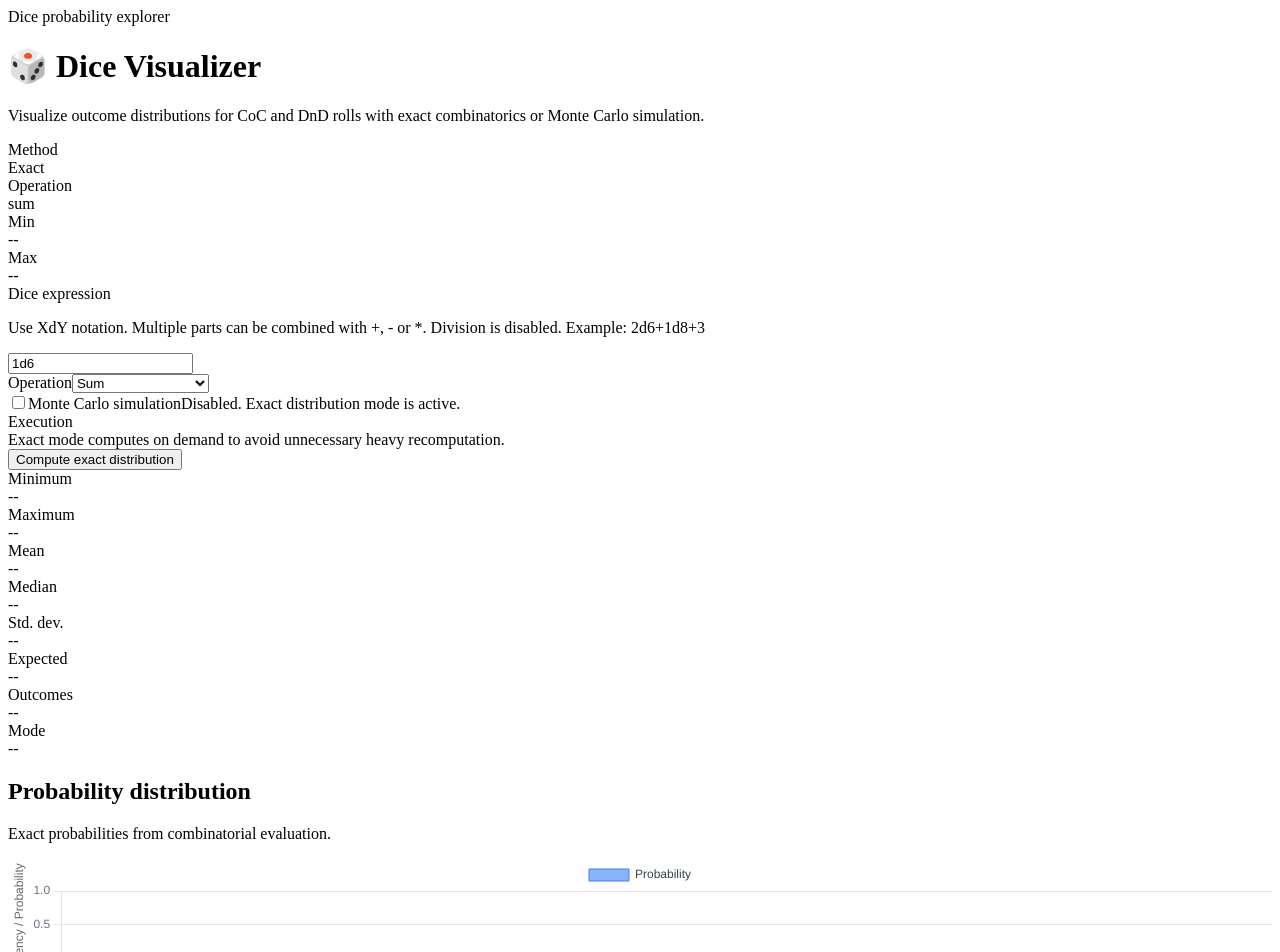
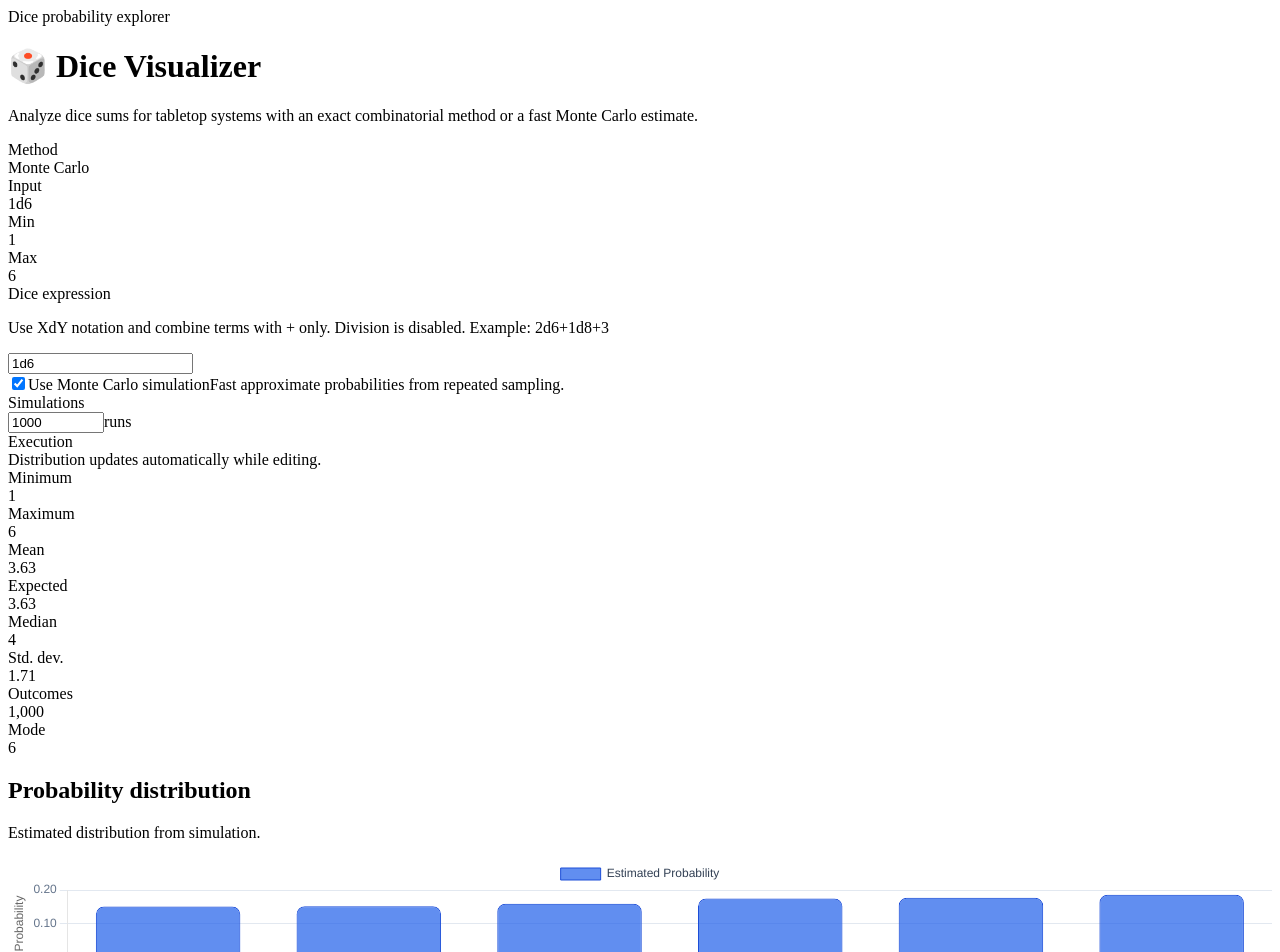
Before and after one commit to Trance-0/DiceVisualize, a Next.js app in the folder dice/: page / in a window 1280 px wide. Shown: the top 952 px of the page. Built offline with nearby package versions, Linux system fonts and the light colour scheme.

Commit message:
Align page.tsx structure with restored theme direction

```diff
--- a/dice/src/app/page.tsx
+++ b/dice/src/app/page.tsx
@@ -31,155 +31,123 @@ interface DiceRoll {
 }
 
 function parseDiceExpression(expression: string): DiceRoll[] {
+  const sanitized = expression.replace(/\s+/g, "");
+
+  if (sanitized.includes("/")) {
+    throw new Error("Division is not supported.");
+  }
+
   const parseNode = (expr: string): DiceRoll => {
     if (expr.includes("d")) {
       const match = expr.match(/^(\d+)d(\d+)$/);
       if (!match) {
-        throw new Error("Invalid dice expression. Use format like '1d6' or constant '1'");
+        throw new Error("Invalid base dice expression. Use format like '1d6' or constant '1'");
       }
       return {
         trial: parseInt(match[1], 10),
-        sides: parseInt(match[2], 10)
+        sides: parseInt(match[2], 10),
       };
-    } else {
-      const num = parseInt(expr, 10);
-      if (isNaN(num)) {
+    }
+
+    const value = parseInt(expr, 10);
+    if (Number.isNaN(value)) {
       throw new Error("Invalid constant value. Must be a number.");
     }
+
     return {
-        trial: num,
-        sides: 1
+      trial: value,
+      sides: 1,
     };
-    }
   };
 
-  if (expression.includes("/")) {
-    throw new Error("Division is not supported.");
-  }
-
-  const components = expression.split(/[+\-*]/).filter(c => c.trim() !== "");
+  const components = sanitized.split("+").filter(Boolean);
   const diceRolls: DiceRoll[] = [];
   for (const component of components) {
     diceRolls.push(parseNode(component));
-  };
-
+  }
   return diceRolls;
 }
 
-function getMonteCarloDistribution(
-  diceRolls: DiceRoll[],
-  numSimulations: number,
-  operation: "sum" | "min" | "max"
-): number[] {
-  const results: number[] = new Array(numSimulations).fill(0);
-
+function getMonteCarloDistribution(diceRolls: DiceRoll[], numSimulations: number): number[] {
+  const results: number[] = [];
   for (let i = 0; i < numSimulations; i++) {
     let current = 0;
     for (const roll of diceRolls) {
       for (let j = 0; j < roll.trial; j++) {
-        const rollResult = Math.floor(Math.random() * roll.sides) + 1;
-        switch (operation) {
-          case "sum":
-            current += rollResult;
-            break;
-          case "min":
-            current = i === 0 ? rollResult : Math.min(current, rollResult);
-            break;
-          case "max":
-            current = i === 0 ? rollResult : Math.max(current, rollResult);
-            break;
+        current += Math.floor(Math.random() * roll.sides) + 1;
       }
     }
+    results.push(current);
   }
-    results[i] = current;
-  }
-
   return results;
 }
 
-function getExactDistribution(diceRolls: DiceRoll[], operation: "sum" | "min" | "max"): number[] {
+function getExactDistribution(diceRolls: DiceRoll[]): number[] {
   let results: number[] = [0];
-  let sideCount = 0;
-
   for (const roll of diceRolls) {
-    sideCount += roll.trial * roll.sides;
-  }
-
-  results = new Array(sideCount).fill(0);
-
-  for (let i = 0; i < results.length; i++) {
-    results[i] = i + 1;
-  }
-
-  for (const roll of diceRolls) {
+    for (let i = 0; i < roll.trial; i++) {
       const aug: number[] = [];
       for (let j = 0; j < roll.sides; j++) {
         aug.push(j + 1);
       }
-
-    const newResults: number[] = [];
-    for (const prev of results) {
-      for (const value of aug) {
-        newResults.push(prev + value);
+      results = results.flatMap((x) => aug.map((y) => x + y));
     }
   }
-    results = newResults;
-  }
-
-  if (operation !== "sum") {
-    const maxResults = results.reduce((max, val) => Math.max(max, val), 0);
-    const minVal = results[0];
-    results = new Array(maxResults - minVal + 1).fill(0);
-    for (let i = minVal; i <= maxResults; i++) {
-      results[i - minVal] = i;
-    }
-  }
-
   return results;
 }
 
-function calculateStats(distribution: number[], useMonteCarlo: boolean) {
-  const numValues = useMonteCarlo ? distribution.length : distribution.length;
-  const sum = distribution.reduce((a, b) => a + b, 0);
-  const mean = sum / numValues;
+function calculateStats(distribution: number[]) {
+  if (!distribution.length) {
+    return {
+      min: 0,
+      max: 0,
+      mean: 0,
+      expected: 0,
+      median: 0,
+      stdDev: 0,
+      mode: [] as number[],
+      totalOutcomes: 0,
+    };
+  }
+
   const sorted = [...distribution].sort((a, b) => a - b);
   const min = sorted[0];
   const max = sorted[sorted.length - 1];
+  const total = distribution.reduce((a, b) => a + b, 0);
+  const mean = total / distribution.length;
+  const expected = mean;
   const median = sorted[Math.floor(sorted.length / 2)];
 
-  // Mode
   const freq: Record<number, number> = {};
-  distribution.forEach(x => {
+  distribution.forEach((x) => {
     freq[x] = (freq[x] || 0) + 1;
   });
   const maxFreq = Math.max(...Object.values(freq));
-  const modes = Object.keys(freq)
-    .filter(k => freq[parseInt(k)] === maxFreq)
-    .map(k => parseInt(k));
+  const mode = Object.keys(freq)
+    .filter((k) => freq[parseInt(k, 10)] === maxFreq)
+    .map((k) => parseInt(k, 10));
 
-  // Standard deviation
-  const variance = distribution.reduce((acc, val) => acc + Math.pow(val - mean, 2), 0) / numValues;
+  const variance = distribution.reduce((acc, val) => acc + Math.pow(val - mean, 2), 0) / distribution.length;
   const stdDev = Math.sqrt(variance);
 
   return {
     min,
     max,
     mean: Number(mean.toFixed(2)),
+    expected: Number(expected.toFixed(2)),
     median: Number(median.toFixed(2)),
-    mode: modes.length === distribution.length ? [] : modes,
     stdDev: Number(stdDev.toFixed(2)),
-    expected: Number(mean.toFixed(2)),
-    totalOutcomes: numValues
+    mode: mode.length === distribution.length ? [] : mode,
+    totalOutcomes: distribution.length,
   };
 }
 
 export default function Home() {
   const [expression, setExpression] = useState("1d6");
-  const [numSimulations, setNumSimulations] = useState(10000);
-  const [operation, setOperation] = useState<"sum" | "min" | "max">("sum");
+  const [numSimulations, setNumSimulations] = useState(1000);
   const [distribution, setDistribution] = useState<number[]>([]);
   const [error, setError] = useState<string>("");
-  const [useMonteCarlo, setUseMonteCarlo] = useState(false);
+  const [useMonteCarlo, setUseMonteCarlo] = useState(true);
   const [shouldCompute, setShouldCompute] = useState(false);
   const [loading, setLoading] = useState(false);
 
@@ -187,56 +155,44 @@ export default function Home() {
     try {
       setLoading(true);
       const diceRolls = parseDiceExpression(expression);
-      if (diceRolls.length === 0) {
-        throw new Error("Please enter a dice expression or constant.");
-      }
-
       const results = useMonteCarlo
-        ? getMonteCarloDistribution(diceRolls, numSimulations, operation)
-        : getExactDistribution(diceRolls, operation);
+        ? getMonteCarloDistribution(diceRolls, numSimulations)
+        : getExactDistribution(diceRolls);
       setDistribution(results);
       setError("");
     } catch (e) {
-      setError(e instanceof Error ? e.message : "Invalid dice expression. Use format like '1d6', '2d10+1d4', or '10'.");
+      setError(e instanceof Error ? e.message : "Invalid dice expression. Use format like '1d6' or '2d10+1d4'.");
     } finally {
       setLoading(false);
     }
-  }, [expression, numSimulations, operation, useMonteCarlo]);
+  }, [expression, numSimulations, useMonteCarlo]);
 
   useEffect(() => {
     if (useMonteCarlo || shouldCompute) {
       computeDistribution();
       setShouldCompute(false);
     }
-  }, [shouldCompute, computeDistribution, useMonteCarlo]);
+  }, [expression, numSimulations, useMonteCarlo, shouldCompute, computeDistribution]);
 
-  const stats = distribution.length ? calculateStats(distribution, useMonteCarlo) : {
-    min: 0,
-    max: 0,
-    mean: 0,
-    median: 0,
-    mode: [],
-    stdDev: 0,
-    expected: 0,
-    totalOutcomes: 0
-  };
+  const stats = calculateStats(distribution);
 
   const chartData: ChartData<"bar"> = {
     labels: Array.from({ length: stats.max - stats.min + 1 }, (_, i) => i + stats.min),
-    datasets: [{
-      label: "Probability",
-      data: useMonteCarlo
-        ? Array.from({ length: stats.max - stats.min + 1 }, (_, i) =>
-            distribution.filter(x => x === i + stats.min).length / numSimulations
-          )
-        : Array.from({ length: stats.max - stats.min + 1 }, (_, i) =>
-            distribution.filter(x => x === i + stats.min).length / stats.totalOutcomes
-          ),
-      backgroundColor: "rgba(59, 130, 246, 0.6)",
-      borderColor: "rgba(59, 130, 246, 1)",
+    datasets: [
+      {
+        label: useMonteCarlo ? "Estimated Probability" : "Exact Probability",
+        data: Array.from({ length: stats.max - stats.min + 1 }, (_, i) => {
+          const value = i + stats.min;
+          const count = distribution.filter((x) => x === value).length;
+          return distribution.length ? count / distribution.length : 0;
+        }),
+        backgroundColor: "rgba(37, 99, 235, 0.72)",
+        borderColor: "rgba(29, 78, 216, 1)",
         borderWidth: 1,
-      borderRadius: 4,
-    }]
+        borderRadius: 8,
+        hoverBackgroundColor: "rgba(59, 130, 246, 0.85)",
+      },
+    ],
   };
 
   const chartOptions: ChartOptions<"bar"> = {
@@ -247,73 +203,72 @@ export default function Home() {
         beginAtZero: true,
         title: {
           display: true,
-          text: "Frequency / Probability",
-          font: { size: 12 }
+          text: "Probability",
+          font: { size: 12 },
         },
         ticks: {
-          color: "#6b7280"
+          color: "#64748b",
         },
         grid: {
-          color: "#e5e7eb"
-        }
+          color: "#e2e8f0",
+        },
       },
       x: {
         title: {
           display: true,
           text: "Result",
-          font: { size: 12 }
+          font: { size: 12 },
         },
         ticks: {
-          color: "#6b7280"
+          color: "#64748b",
         },
         grid: {
-          display: false
-        }
-      }
+          display: false,
+        },
+      },
     },
     plugins: {
       legend: {
         display: true,
-        position: "top" as const,
+        position: "top",
         labels: {
-          color: "#374151",
-          font: { size: 12 }
-        }
+          color: "#334155",
+          font: { size: 12 },
+        },
       },
       tooltip: {
-        backgroundColor: "rgba(0, 0, 0, 0.8)",
-        titleFont: { size: 14 },
+        backgroundColor: "rgba(15, 23, 42, 0.92)",
+        titleFont: { size: 13 },
         bodyFont: { size: 12 },
         padding: 12,
-        cornerRadius: 8,
-      }
-    }
+        cornerRadius: 10,
+      },
+    },
   };
 
   return (
     <div className="min-h-screen bg-gradient-to-br from-slate-100 via-white to-blue-50 px-4 py-6 sm:px-6 lg:px-8">
-      <div className="mx-auto max-w-7xl">
-        <header className="mb-6 rounded-3xl border border-slate-200 bg-white/90 p-6 shadow-lg shadow-slate-200/60 backdrop-blur sm:p-8">
-          <div className="flex flex-col gap-4 lg:flex-row lg:items-end lg:justify-between">
+      <div className="mx-auto max-w-7xl space-y-6">
+        <header className="rounded-3xl border border-slate-200 bg-white/95 p-6 shadow-lg shadow-slate-200/60 backdrop-blur sm:p-8">
+          <div className="flex flex-col gap-6 lg:flex-row lg:items-center lg:justify-between">
             <div>
-              <div className="mb-2 inline-flex items-center rounded-full bg-blue-100 px-3 py-1 text-xs font-semibold uppercase tracking-wide text-blue-700">
+              <div className="mb-3 inline-flex items-center rounded-full bg-blue-100 px-3 py-1 text-xs font-semibold uppercase tracking-wide text-blue-700">
                 Dice probability explorer
               </div>
-              <h1 className="text-3xl font-bold tracking-tight text-slate-900 sm:text-4xl">
-                🎲 Dice Visualizer
-              </h1>
-              <p className="mt-2 max-w-2xl text-sm text-slate-600 sm:text-base">
-                Visualize outcome distributions for CoC and DnD rolls with exact combinatorics or Monte Carlo simulation.
+              <h1 className="text-3xl font-bold tracking-tight text-slate-900 sm:text-4xl">🎲 Dice Visualizer</h1>
+              <p className="mt-3 max-w-2xl text-sm leading-6 text-slate-600 sm:text-base">
+                Analyze dice sums for tabletop systems with an exact combinatorial method or a fast Monte Carlo estimate.
               </p>
             </div>
-            <div className="grid grid-cols-2 gap-3 sm:grid-cols-4 lg:min-w-[360px]">
+
+            <div className="grid grid-cols-2 gap-3 sm:grid-cols-4">
               <div className="rounded-2xl bg-slate-900 px-4 py-3 text-white">
                 <div className="text-xs uppercase tracking-wide text-slate-300">Method</div>
                 <div className="mt-1 text-sm font-semibold">{useMonteCarlo ? "Monte Carlo" : "Exact"}</div>
               </div>
               <div className="rounded-2xl bg-white px-4 py-3 ring-1 ring-slate-200">
-                <div className="text-xs uppercase tracking-wide text-slate-500">Operation</div>
-                <div className="mt-1 text-sm font-semibold text-slate-900">{operation}</div>
+                <div className="text-xs uppercase tracking-wide text-slate-500">Input</div>
+                <div className="mt-1 text-sm font-semibold text-slate-900">{expression}</div>
               </div>
               <div className="rounded-2xl bg-white px-4 py-3 ring-1 ring-slate-200">
                 <div className="text-xs uppercase tracking-wide text-slate-500">Min</div>
@@ -327,7 +282,7 @@ export default function Home() {
           </div>
         </header>
 
-        <div className="grid gap-6 xl:grid-cols-[380px_minmax(0,1fr)]">
+        <div className="grid gap-6 xl:grid-cols-[360px_minmax(0,1fr)]">
           <aside className="rounded-3xl border border-slate-200 bg-white p-5 shadow-lg shadow-slate-200/50 sm:p-6 xl:sticky xl:top-6 xl:self-start">
             <div className="space-y-5">
               <div>
@@ -335,34 +290,19 @@ export default function Home() {
                   Dice expression
                 </label>
                 <p className="mb-3 text-xs leading-5 text-slate-500">
-                  Use XdY notation. Multiple parts can be combined with +, - or *. Division is disabled. Example: <span className="font-medium text-slate-700">2d6+1d8+3</span>
+                  Use XdY notation and combine terms with <span className="font-medium text-slate-700">+</span> only. Division is disabled. Example: <span className="font-medium text-slate-700">2d6+1d8+3</span>
                 </p>
                 <input
                   id="diceExpression"
                   type="text"
                   value={expression}
                   onChange={(e) => setExpression(e.target.value)}
-                  placeholder="e.g. 1d6, 2d10+1d4, 4d6"
+                  placeholder="e.g. 1d6 or 2d10+1d4"
                   className="w-full rounded-2xl border border-slate-300 bg-slate-50 px-4 py-3 text-slate-900 outline-none transition focus:border-blue-500 focus:bg-white focus:ring-4 focus:ring-blue-100"
                 />
               </div>
 
-              <div className="grid gap-4 sm:grid-cols-2 xl:grid-cols-1">
-                <div>
-                  <label className="mb-2 block text-sm font-semibold text-slate-800">Operation</label>
-                  <select
-                    value={operation}
-                    onChange={(e) => setOperation(e.target.value as "sum" | "min" | "max")}
-                    className="w-full rounded-2xl border border-slate-300 bg-white px-4 py-3 text-slate-900 outline-none transition focus:border-blue-500 focus:ring-4 focus:ring-blue-100"
-                    title="Choose how to combine multiple dice"
-                  >
-                    <option value="sum">Sum</option>
-                    <option value="min">Disadvantage / Min</option>
-                    <option value="max">Advantage / Max</option>
-                  </select>
-                </div>
-
-                <div className="rounded-2xl border border-slate-200 bg-slate-50 px-4 py-3">
+              <div className="rounded-2xl border border-slate-200 bg-slate-50 px-4 py-4">
                 <label className="flex items-start gap-3 cursor-pointer">
                   <input
                     type="checkbox"
@@ -371,13 +311,12 @@ export default function Home() {
                     className="mt-1 h-4 w-4 accent-blue-600"
                   />
                   <span>
-                      <span className="block text-sm font-semibold text-slate-800">Monte Carlo simulation</span>
+                    <span className="block text-sm font-semibold text-slate-800">Use Monte Carlo simulation</span>
                     <span className="mt-1 block text-xs leading-5 text-slate-500">
-                        {useMonteCarlo ? "Approximate probabilities from repeated simulation." : "Disabled. Exact distribution mode is active."}
+                      {useMonteCarlo ? "Fast approximate probabilities from repeated sampling." : "Disabled. Exact computation is active."}
                     </span>
                   </span>
                 </label>
-                </div>
               </div>
 
               {useMonteCarlo && (
@@ -387,11 +326,10 @@ export default function Home() {
                     <input
                       type="number"
                       value={numSimulations}
-                      onChange={(e) => setNumSimulations(parseInt(e.target.value) || 1000)}
+                      onChange={(e) => setNumSimulations(parseInt(e.target.value, 10) || 1000)}
                       min="100"
                       max="1000000"
                       className="w-full rounded-2xl border border-slate-300 bg-white px-4 py-3 text-slate-900 outline-none transition focus:border-blue-500 focus:ring-4 focus:ring-blue-100"
-                      title="Number of simulations to run"
                     />
                     <span className="text-xs text-slate-500">runs</span>
                   </div>
@@ -402,8 +340,8 @@ export default function Home() {
                 <div className="text-xs uppercase tracking-wide text-slate-400">Execution</div>
                 <div className="mt-2 text-sm text-slate-200">
                   {useMonteCarlo
-                    ? "Results refresh automatically when inputs change."
-                    : "Exact mode computes on demand to avoid unnecessary heavy recomputation."}
+                    ? "Distribution updates automatically while editing."
+                    : "Exact mode runs on demand to avoid expensive recomputation."}
                 </div>
                 {!useMonteCarlo && (
                   <button
@@ -439,6 +377,10 @@ export default function Home() {
                 <div className="mt-2 text-2xl font-bold text-slate-900">{distribution.length ? stats.mean : "--"}</div>
               </div>
               <div className="rounded-2xl bg-white p-4 shadow-sm ring-1 ring-slate-200">
+                <div className="text-xs uppercase tracking-wide text-slate-500">Expected</div>
+                <div className="mt-2 text-2xl font-bold text-slate-900">{distribution.length ? stats.expected : "--"}</div>
+              </div>
+              <div className="rounded-2xl bg-white p-4 shadow-sm ring-1 ring-slate-200">
                 <div className="text-xs uppercase tracking-wide text-slate-500">Median</div>
                 <div className="mt-2 text-2xl font-bold text-slate-900">{distribution.length ? stats.median : "--"}</div>
               </div>
@@ -447,16 +389,14 @@ export default function Home() {
                 <div className="mt-2 text-2xl font-bold text-slate-900">{distribution.length ? stats.stdDev : "--"}</div>
               </div>
               <div className="rounded-2xl bg-white p-4 shadow-sm ring-1 ring-slate-200">
-                <div className="text-xs uppercase tracking-wide text-slate-500">Expected</div>
-                <div className="mt-2 text-2xl font-bold text-slate-900">{distribution.length ? stats.expected : "--"}</div>
-              </div>
-              <div className="rounded-2xl bg-white p-4 shadow-sm ring-1 ring-slate-200">
                 <div className="text-xs uppercase tracking-wide text-slate-500">Outcomes</div>
                 <div className="mt-2 text-2xl font-bold text-slate-900">{distribution.length ? stats.totalOutcomes.toLocaleString() : "--"}</div>
               </div>
               <div className="rounded-2xl bg-white p-4 shadow-sm ring-1 ring-slate-200">
                 <div className="text-xs uppercase tracking-wide text-slate-500">Mode</div>
-                <div className="mt-2 break-words text-lg font-bold text-slate-900">{distribution.length ? (stats.mode.length > 0 ? stats.mode.join(", ") : "N/A") : "--"}</div>
+                <div className="mt-2 break-words text-lg font-bold text-slate-900">
+                  {distribution.length ? (stats.mode.length > 0 ? stats.mode.join(", ") : "N/A") : "--"}
+                </div>
               </div>
             </div>
 
@@ -465,16 +405,12 @@ export default function Home() {
                 <div>
                   <h2 className="text-xl font-bold text-slate-900">Probability distribution</h2>
                   <p className="text-sm text-slate-500">
-                    {useMonteCarlo ? "Approximate probabilities from simulation." : "Exact probabilities from combinatorial evaluation."}
+                    {useMonteCarlo ? "Estimated distribution from simulation." : "Exact distribution from full combinatorial enumeration."}
                   </p>
                 </div>
               </div>
               <div className="h-[320px] sm:h-[420px] xl:h-[520px]">
-                <Chart
-                  type="bar"
-                  data={chartData}
-                  options={chartOptions}
-                />
+                <Chart type="bar" data={chartData} options={chartOptions} />
               </div>
             </div>
           </section>
```
Lines whose indentation alone changed are shown as unchanged.
